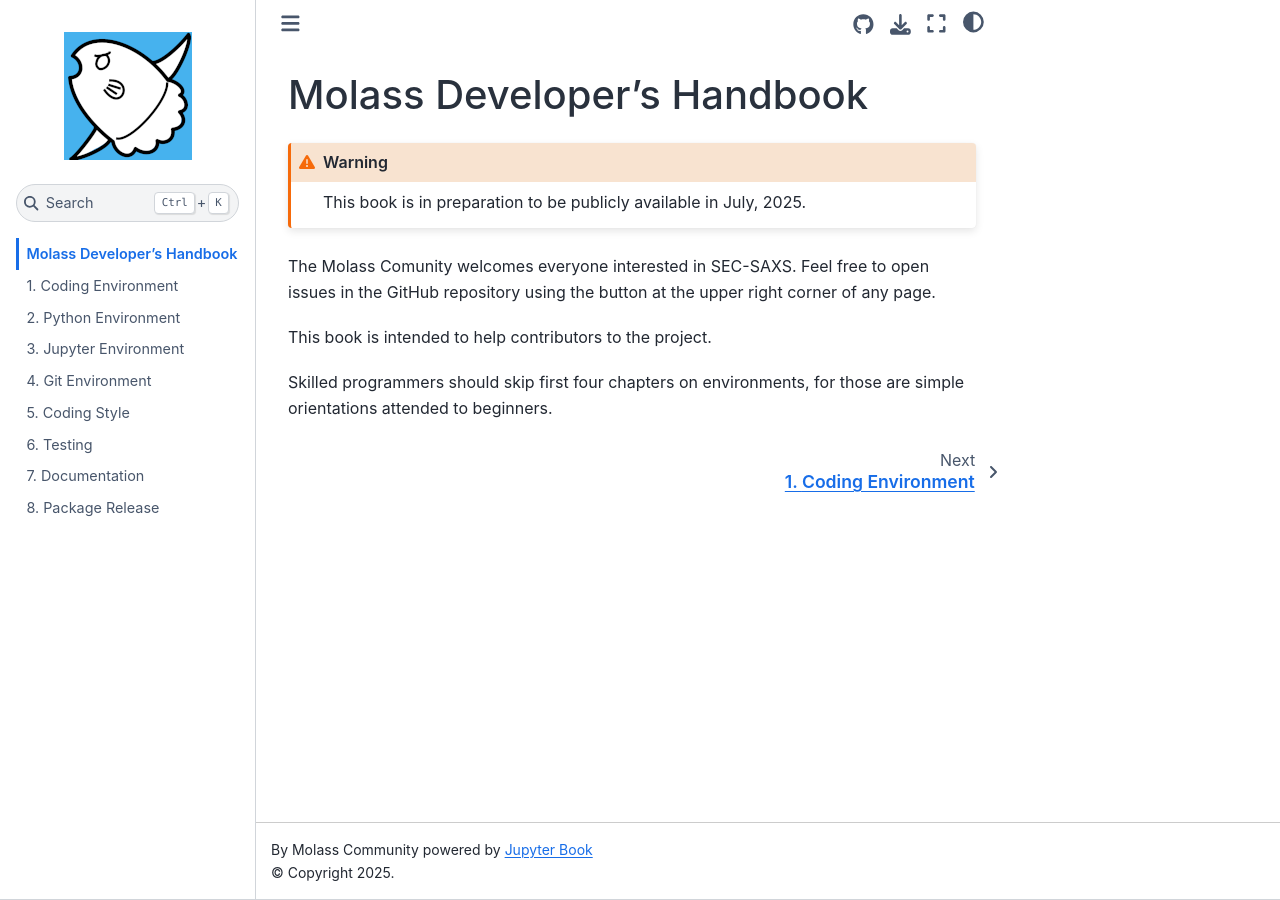
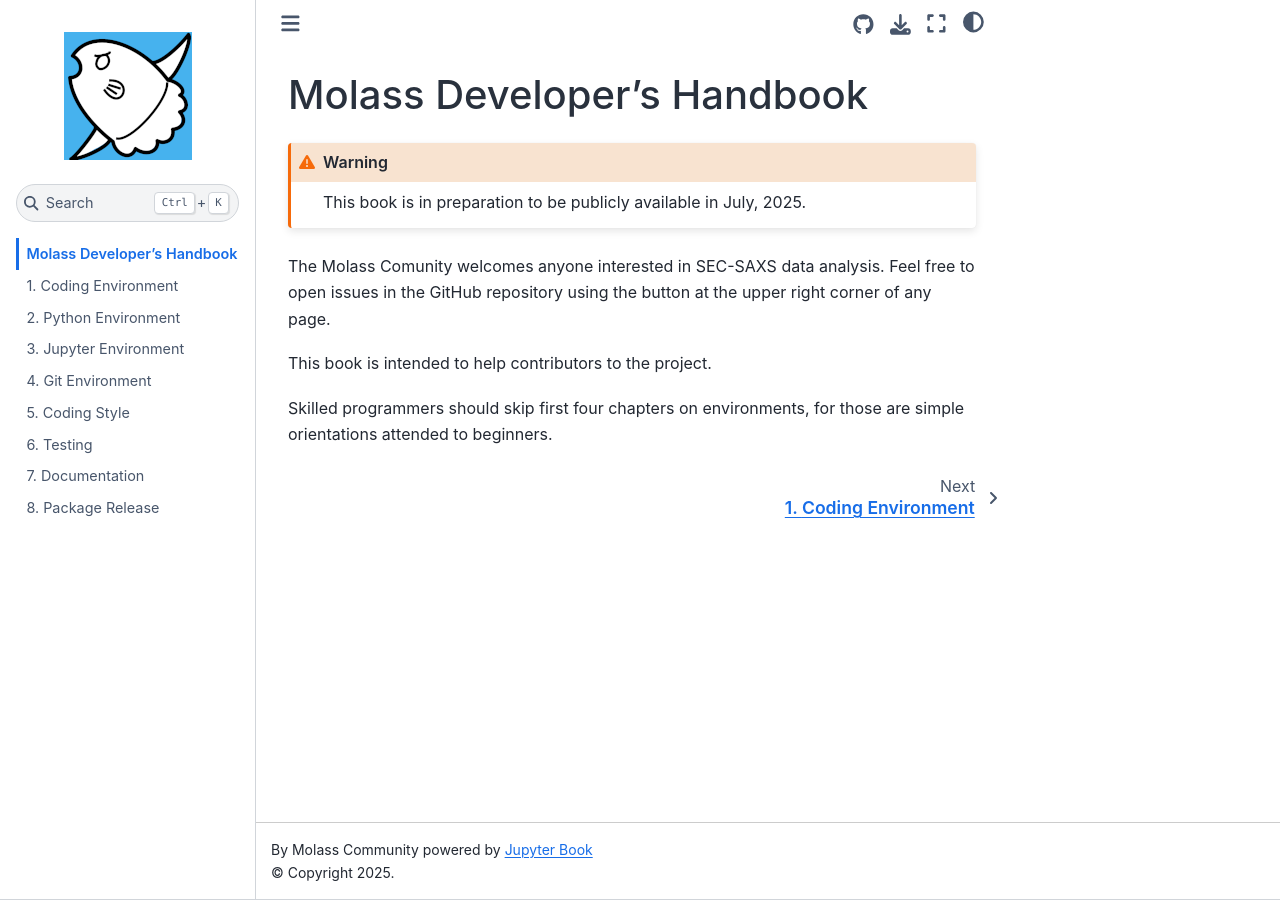
Before and after one commit to biosaxs-dev/molass-develop, a Jupyter Book: the page built from chapters/intro.md, in a window 1280 px wide. Built offline with Jupyter Book 1.0.4 settings and Sphinx 7.4.7 and the Sphinx Book theme 1.1.4, drawn with Linux system fonts in a browser that asks for light colours.

Commit message:
update for better wording

````diff
--- a/chapters/intro.md
+++ b/chapters/intro.md
@@ -4,7 +4,7 @@
 This book is in preparation to be publicly available in July, 2025.
 ```
 
-The Molass Comunity welcomes everyone interested in SEC-SAXS. Feel free to open issues in the GitHub repository using the button at the upper right corner of any page.
+The Molass Comunity welcomes anyone interested in SEC-SAXS data analysis. Feel free to open issues in the GitHub repository using the button at the upper right corner of any page.
 
 This book is intended to help contributors to the project.
 
````
Also changed, not shown: chapters/07/documentation.md (+1 -1 lines).
